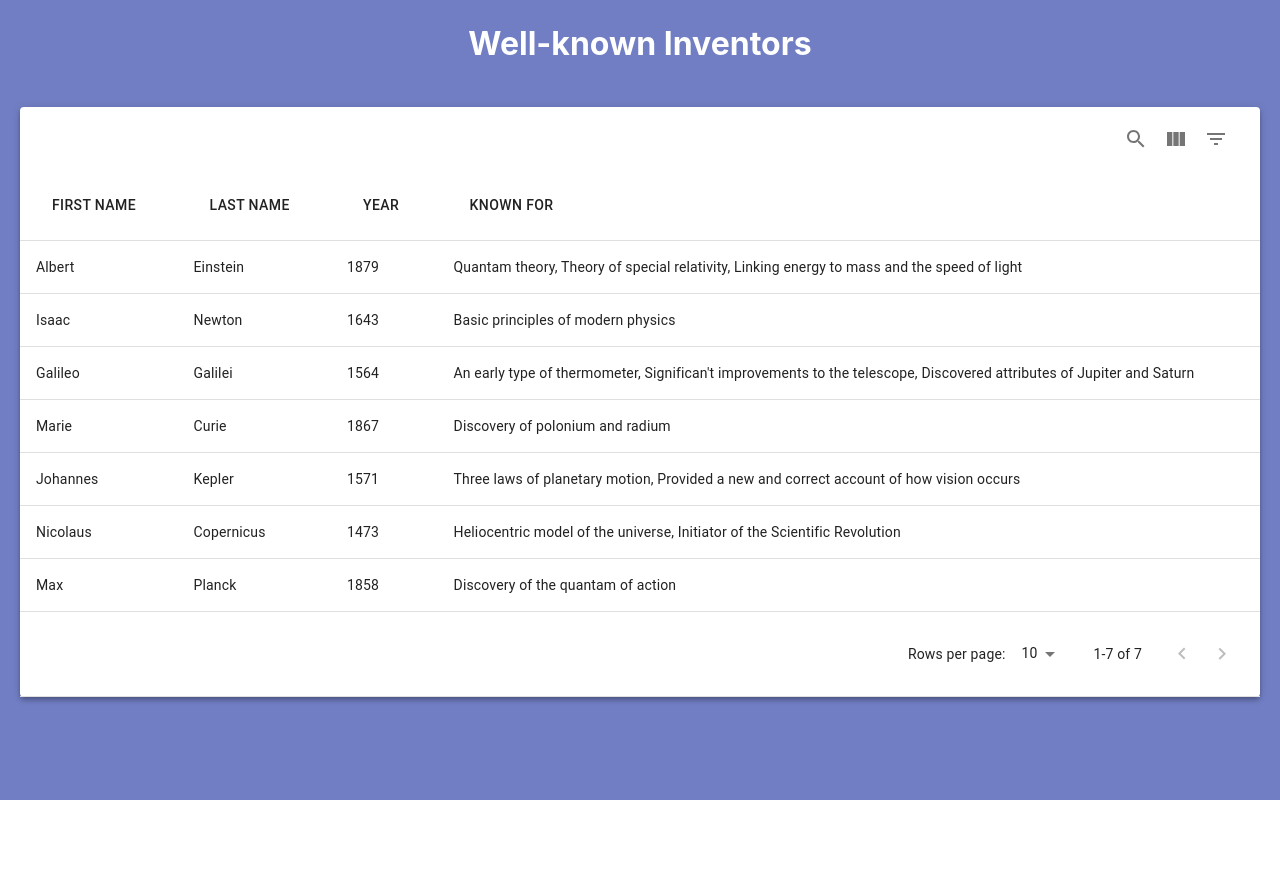
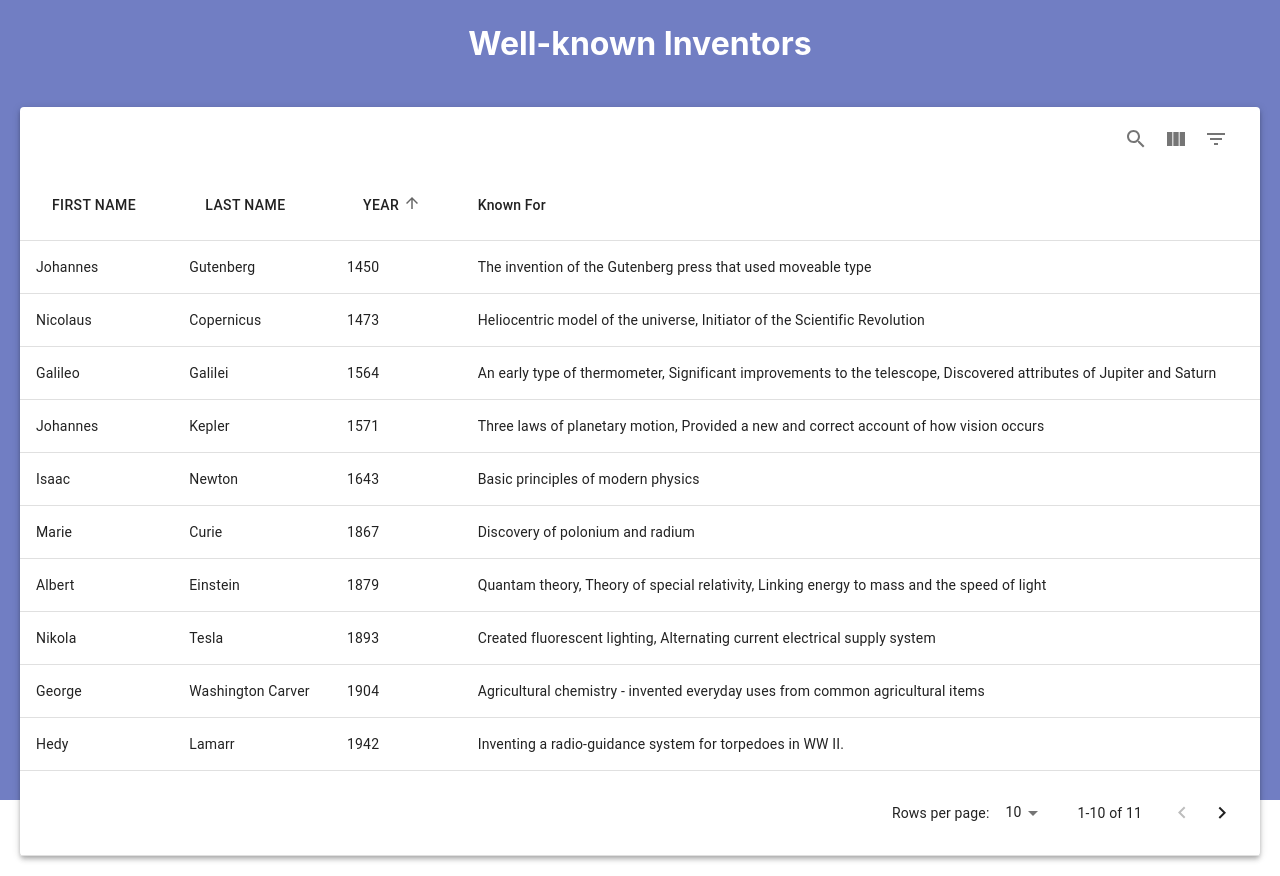
Before and after one commit to maha2490/inventors-exercise, a React (Create React App) app: page / in a window 1280 px wide. Before the commit the page ends 800 px from the top, so only its background shows below. Built offline with nearby package versions, Linux system fonts and the light colour scheme.

Commit message:
Add additional data + set default sort

```diff
--- a/src/components/table.tsx
+++ b/src/components/table.tsx
@@ -15,27 +15,21 @@ export const columns = [
   {
     name: "firstName",
     label: "First Name",
-    options: {
-      sort: true
-    }
   },
   {
     name: "lastName",
     label: "Last Name",
-    options: {
-      sort: true
-    }
   },
   {
     name: "year",
     label: "Year",
-    options: {
-      sort: true
-    }
   },
   {
     name: "knownFor",
-    label: "Known For"
+    label: "Known For",
+    options: {
+      sort: false
+    }
   }
 ];
 
@@ -66,6 +60,7 @@ export const DataTable = () => {
             onRowClick: handleRowClick,
             print: false,
             selectableRows: "none",
+            sortOrder: { name: "year", direction: "asc" },
             tableId: "inventors-table"
           }}
         />
--- a/src/data/inventors.json
+++ b/src/data/inventors.json
@@ -8,7 +8,7 @@
       "known_for": [
         "Quantam theory, Theory of special relativity, Linking energy to mass and the speed of light"
       ],
-      "fun_fact": "Three major inventions dervied from Einstein's discoveries are: Google Maps, the clock on your cell phone, and lasers."
+      "fun_fact": "Three major inventions derived from Einstein's discoveries are: Google Maps, the clock on your cell phone, and lasers."
     },
     {
       "id": 8753,
@@ -26,7 +26,7 @@
       "last": "Galilei",
       "year": 1564,
       "known_for": [
-        "An early type of thermometer, Significan't improvements to the telescope, Discovered attributes of Jupiter and Saturn"
+        "An early type of thermometer, Significant improvements to the telescope, Discovered attributes of Jupiter and Saturn"
       ],
       "fun_fact": "He was tried by the Roman Inquisition and spent his final days under house arrest."
     },
@@ -61,14 +61,54 @@
       "fun_fact": "He had fluency in six languages: Latin, German, Polish, Greek, Italian and Hebrew."
     },
     {
-      "id": 8758,
-      "first": "Max",
-      "last": "Planck",
-      "year": 1858,
+      "id": 8759,
+      "first": "Johannes",
+      "last": "Gutenberg",
+      "year": 1450,
       "known_for": [
-        "Discovery of the quantam of action"
+        "The invention of the Gutenberg press that used moveable type"
       ],
-      "fun_fact": "He was teh first prominent physicist to champion Albert Einstein's special theory of relativity."
+      "fun_fact": " In 1997, Time–Life magazine picked Gutenberg's invention as the most important of the second millennium."
+    },
+    {
+      "id": 8760,
+      "first": "George",
+      "last": "Washington Carver",
+      "year": 1904,
+      "known_for": [
+        "Agricultural chemistry - invented everyday uses from common agricultural items"
+      ],
+      "fun_fact": "During the last two decades of his life, Carver seemed to enjoy his celebrity status. He was often on the road promoting Tuskegee University, peanuts, and racial harmony."
+    },
+    {
+      "id": 8761,
+      "first": "Nikola",
+      "last": "Tesla",
+      "year": 1893,
+      "known_for": [
+        "Created fluorescent lighting, Alternating current electrical supply system"
+      ],
+      "fun_fact": "As his name might indicate, Tesla is the namesake for the modern American electrics company."
+    },
+    {
+      "id": 8762,
+      "first": "Tim",
+      "last": "Berners-Lee",
+      "year": 1989,
+      "known_for": [
+        "Scientist credited for creation of the internet"
+      ],
+      "fun_fact": "He is the current director of the W3C, and implemented the first Web browser and server."
+    },
+    {
+      "id": 8763,
+      "first": "Hedy",
+      "last": "Lamarr",
+      "year": 1942,
+      "known_for": [
+        "Inventing a radio-guidance system for torpedoes in WW II."
+      ],
+      "fun_fact": "She is often recognized as an early Hollywood actress, and credited as laying the ground work for modern wifi."
     }
   ]
 }
```
